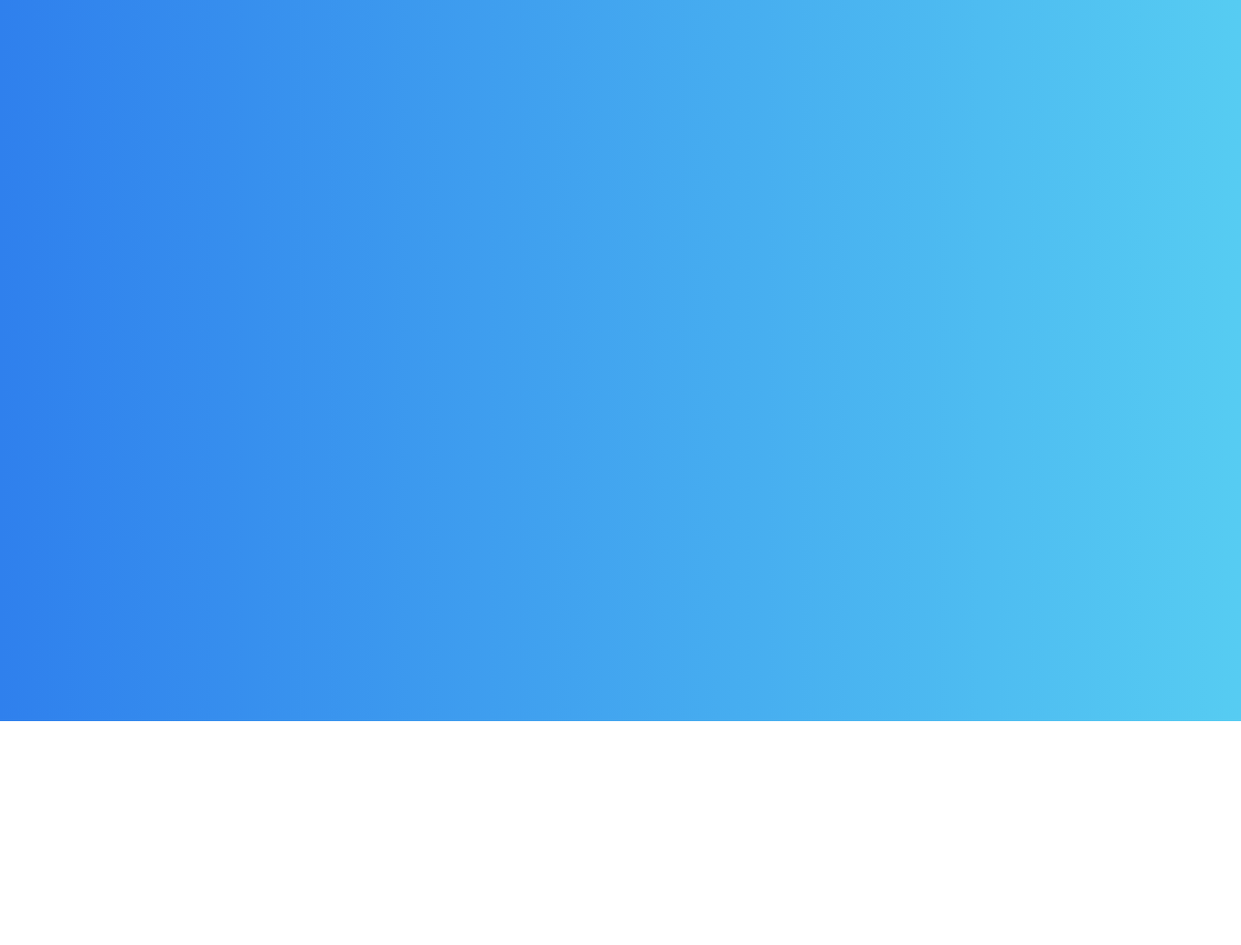
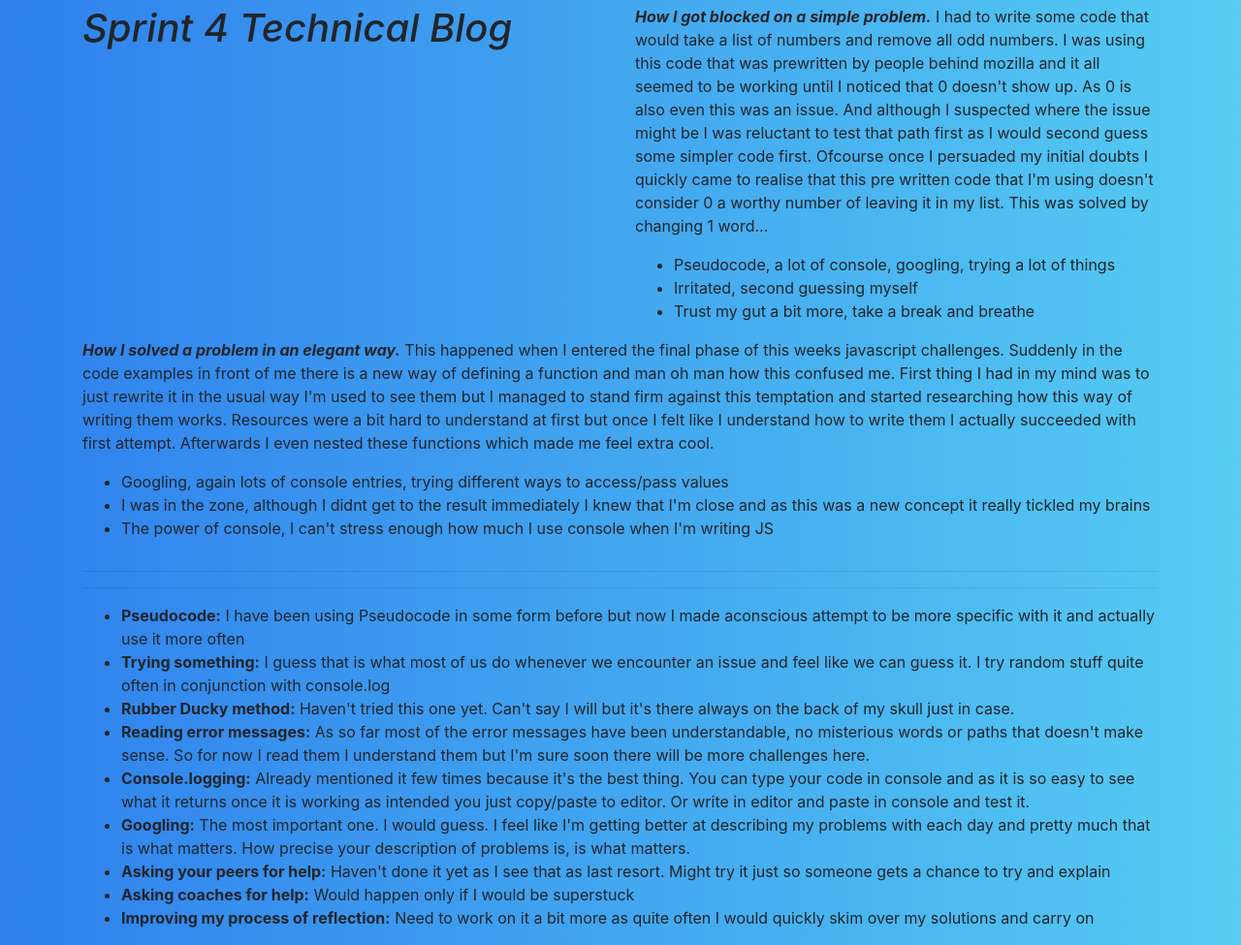
Before and after one commit to edgars-avenins/edgars-avenins.github.io, a plain HTML site: page blog/sprints/sprint-4.4.html in a window 1280 px wide. Shown: the part 56-1031 px from the top of the page at 97% size. Before the commit the page ends 800 px from the top, so only its background shows below. Drawn offline with nearby package versions, Linux system fonts and the light colour scheme.

Commit message:
Add S4 Tech

```diff
--- a/blog/sprints/sprint-4.4.html
+++ b/blog/sprints/sprint-4.4.html
@@ -67,7 +67,46 @@
                         </ul>
                     </div>
                 </nav>
-
+                <div class="row">
+                    <div class="col">
+                        <h1><em>Sprint 4 Technical Blog</em></h1>
+                    </div>
+                    <div class="col">
+                        <p><em><strong>How I got blocked on a simple problem.</strong></em> I had to write some code that would take a list of numbers and remove all odd numbers. I was using this code that was prewritten by people behind mozilla and it all seemed to be working until I noticed that 0 doesn't show up. As 0 is also even this was an issue. And although I suspected where the issue might be I was reluctant to test that path first as I would second guess some simpler code first. Ofcourse once I persuaded my initial doubts I quickly came to realise that this pre written code that I'm using doesn't consider 0 a worthy number of leaving it in my list. This was solved by changing 1 word...</p>
+                        <ul>
+                            <li>Pseudocode, a lot of console, googling, trying a lot of things</li>
+                            <li>Irritated, second guessing myself</li>
+                            <li>Trust my gut a bit more, take a break and breathe</li>
+                        </ul>
+                    </div>
+                </div>
+                <div class="row">
+                    <div class="col">
+                        <p><em><strong>How I solved a problem in an elegant way.</strong></em> This happened when I entered the final phase of this weeks javascript challenges. Suddenly in the code examples in front of me there is a new way of defining a function and man oh man how this confused me. First thing I had in my mind was to just rewrite it in the usual way I'm used to see them but I managed to stand firm against this temptation and started researching how this way of writing them works. Resources were a bit hard to understand at first but once I felt like I understand how to write them I actually succeeded with first attempt. Afterwards I even nested these functions which made me feel extra cool.</p>
+                        <ul>
+                            <li>Googling, again lots of console entries, trying different ways to access/pass values</li>
+                            <li>I was in the zone, although I didnt get to the result immediately I knew that I'm close and as this was a new concept it really tickled my brains</li>
+                            <li>The power of console, I can't stress enough how much I use console when I'm writing JS</li>
+                        </ul>
+                    </div>
+                </div>
+                <hr>
+                <hr>
+                <div class="row">
+                    <div class="col">
+                        <ul>
+                            <li><strong>Pseudocode:</strong> I have been using Pseudocode in some form before but now I made aconscious attempt to be more specific with it and actually use it more often</li>
+                            <li><strong>Trying something:</strong> I guess that is what most of us do whenever we encounter an issue and feel like we can guess it. I try random stuff quite often in conjunction with console.log</li>
+                            <li><strong>Rubber Ducky method:</strong> Haven't tried this one yet. Can't say I will but it's there always on the back of my skull just in case.</li>
+                            <li><strong>Reading error messages:</strong> As so far most of the error messages have been understandable, no misterious words or paths that doesn't make sense. So for now I read them I understand them but I'm sure soon there will be more challenges here.</li>
+                            <li><strong>Console.logging:</strong> Already mentioned it few times because it's the best thing. You can type your code in console and as it is so easy to see what it returns once it is working as intended you just copy/paste to editor. Or write in editor and paste in console and test it.</li>
+                            <li><strong>Googling:</strong> The most important one. I would guess. I feel like I'm getting better at describing my problems with each day and pretty much that is what matters. How precise your description of problems is, is what matters.</li>
+                            <li><strong>Asking your peers for help:</strong> Haven't done it yet as I see that as last resort. Might try it just so someone gets a chance to try and explain</li>
+                            <li><strong>Asking coaches for help:</strong> Would happen only if I would be superstuck</li>
+                            <li><strong>Improving my process of reflection:</strong> Need to work on it a bit more as quite often I would quickly skim over my solutions and carry on</li>
+                        </ul>
+                    </div>
+                </div>
             </div>
 
     <!-- Optional JavaScript -->
```
Lines whose indentation alone changed are shown as unchanged.
